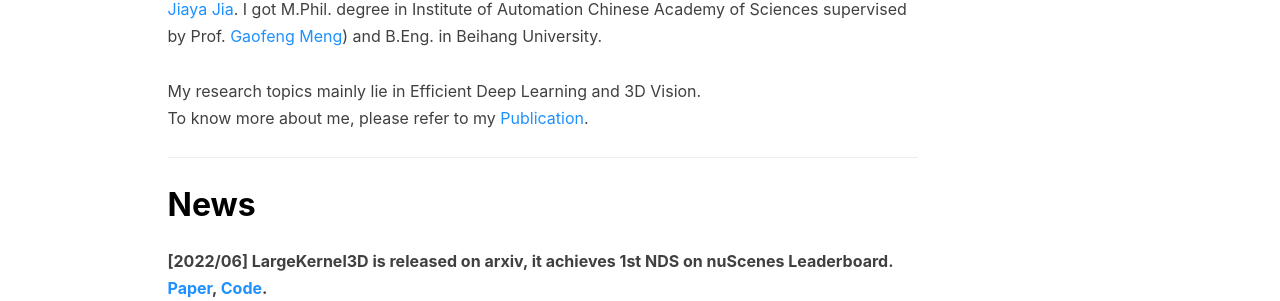
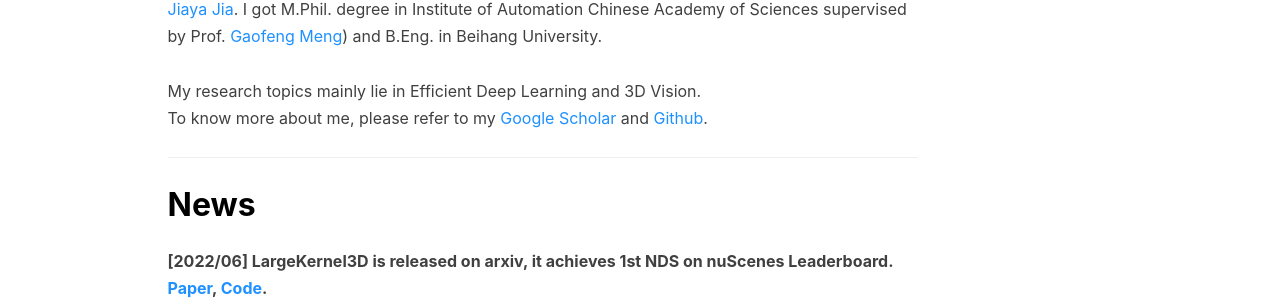
Before and after one commit to yukang2017/yukang2017.github.io, a Jekyll site: the page built from index.html, in a window 1280 px wide and 900 px high, scrolled down 344 px. Shown: the part 152-453 px from the top of the window. Built offline with Jekyll 4.4.1, drawn with Linux system fonts in a browser that asks for light colours; nearby versions of some CDN libraries; the list of posts is cut into pages by our own code; comment, search, counter and statistics services are not loaded.

Commit message:
Update index.html

```diff
--- a/index.html
+++ b/index.html
@@ -15,7 +15,8 @@ description: "Ph.D student in CUHK at the CSE department."
 					and B.Eng. in Beihang University.  <br><br>
 					My research topics mainly lie in Efficient Deep Learning and 3D Vision.<br>
 					To know more about me, please refer to my <a target="_blank"
-					   href="https://scholar.google.com/citations?user=6p0ygKUAAAAJ&hl=en"><font color="DodgerBlue">Publication</font></a>.</font>
+					   href="https://scholar.google.com/citations?user=6p0ygKUAAAAJ&hl=en"><font color="DodgerBlue">Google Scholar</font></a> and <a target="_blank"
+					   href="https://github.com/yukang2017"><font color="DodgerBlue">Github</font></a>.</font>
 				</p>
 			</div>
 		</div>
```
